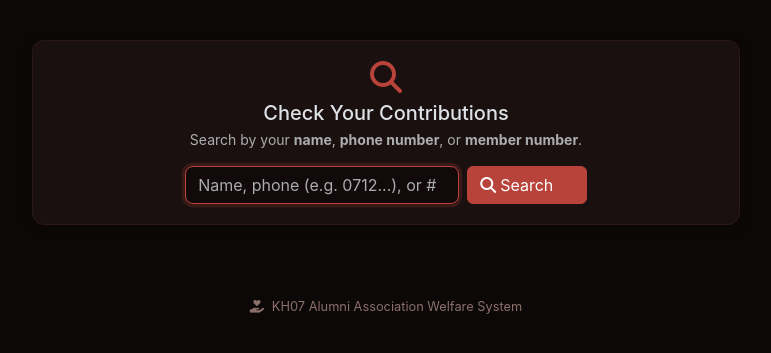
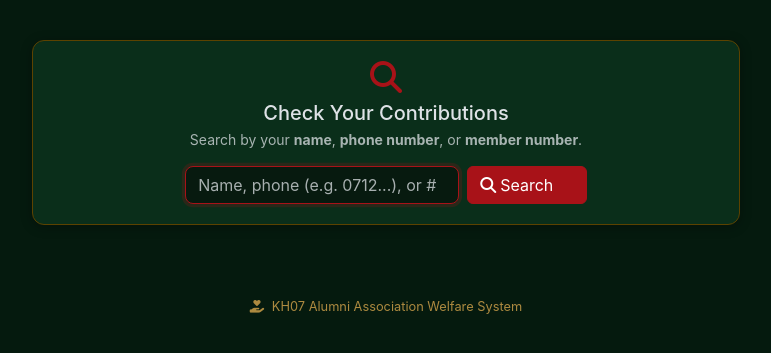
Before and after one commit to jawg-zz/kh07-welfare-fastapi, a FastAPI app: page /portal in a window 1280 px wide. Shown: the top 353 px of the page, without its empty margins (254-1025 px from the left). Run offline with FastAPI, Linux system fonts and the light colour scheme.

Commit message:
Apply new color palette: forest green, crimson, gold, ochre

```diff
--- a/app/templates/base.html
+++ b/app/templates/base.html
@@ -10,17 +10,17 @@
     <script src="https://unpkg.com/htmx.org@2.0.4"></script>
     <style>
         :root {
-            --bg-primary: #0d0808;
-            --bg-card: #1a1010;
-            --bg-nav: #120a0a;
-            --border: #2d1818;
-            --accent: #b8433a;
-            --accent-hover: #d14d42;
-            --text: #e8d5d0;
-            --text-muted: #8a6f6a;
-            --success: #2d8a4e;
-            --info: #3a7bb8;
-            --warning: #b88a3a;
+            --bg-primary: #051A0E;
+            --bg-card: #0A2E1A;
+            --bg-nav: #071A0F;
+            --border: #5C4200;
+            --accent: #A81218;
+            --accent-hover: #CC161E;
+            --text: #FDFBF7;
+            --text-muted: #AD8A40;
+            --success: #2D8A4E;
+            --info: #3A7BB8;
+            --warning: #FFC700;
         }
         * { box-sizing: border-box; }
         body {
@@ -114,17 +114,17 @@
         a { color: var(--accent); text-decoration: none; }
         a:hover { color: var(--accent-hover); text-decoration: underline; }
         .form-control, .form-select {
-            background: #120a0a; border: 1px solid var(--border);
+            background: var(--bg-nav); border: 1px solid var(--border);
             color: var(--text); border-radius: 8px;
         }
         .form-control:focus, .form-select:focus {
-            background: #120a0a; border-color: var(--accent);
-            box-shadow: 0 0 0 .2rem rgba(184, 67, 58, .2); color: var(--text);
+            background: var(--bg-nav); border-color: var(--accent);
+            box-shadow: 0 0 0 .2rem rgba(168, 18, 24, .2); color: var(--text);
         }
         .form-label { font-size: .85rem; color: var(--text-muted); margin-bottom: .3rem; }
         .badge-active { background: rgba(45, 138, 78, .15); color: var(--success); }
         .badge-inactive { background: rgba(138, 106, 106, .15); color: var(--text-muted); }
-        .progress-thin { height: 6px; border-radius: 3px; background: #2d1818; }
+        .progress-thin { height: 6px; border-radius: 3px; background: var(--border); }
         .progress-thin .progress-bar { background: var(--accent); }
         .rank-badge {
             display: inline-flex; align-items: center; justify-content: center;
@@ -140,7 +140,7 @@
             padding: .5rem 0; border-bottom: 1px solid var(--border);
         }
         .summary-row:last-child { border-bottom: none; }
-        .search-box { background: #120a0a; border: 1px solid var(--border); border-radius: 8px; padding: .5rem 1rem; color: var(--text); }
+        .search-box { background: var(--bg-nav); border: 1px solid var(--border); border-radius: 8px; padding: .5rem 1rem; color: var(--text); }
         .search-box:focus { border-color: var(--accent); outline: none; }
         ::-webkit-scrollbar { width: 8px; }
         ::-webkit-scrollbar-track { background: var(--bg-primary); }
```
Also changed, not shown: app/templates/landing.html (+15 -15 lines).
